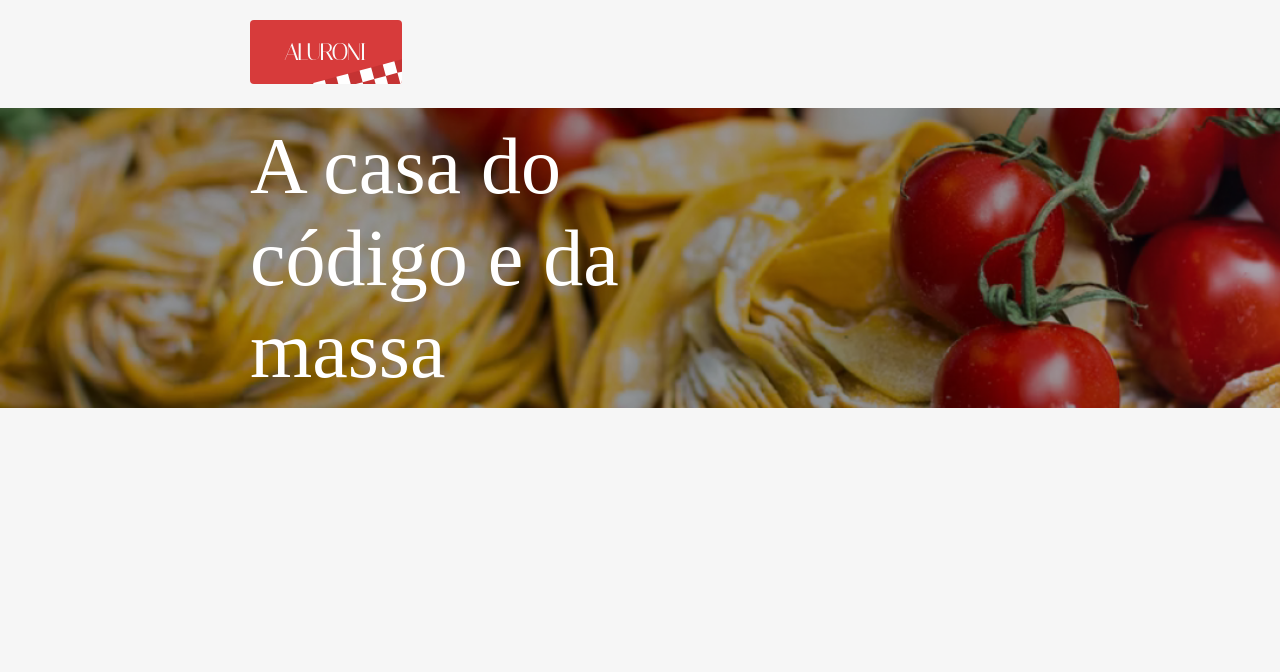
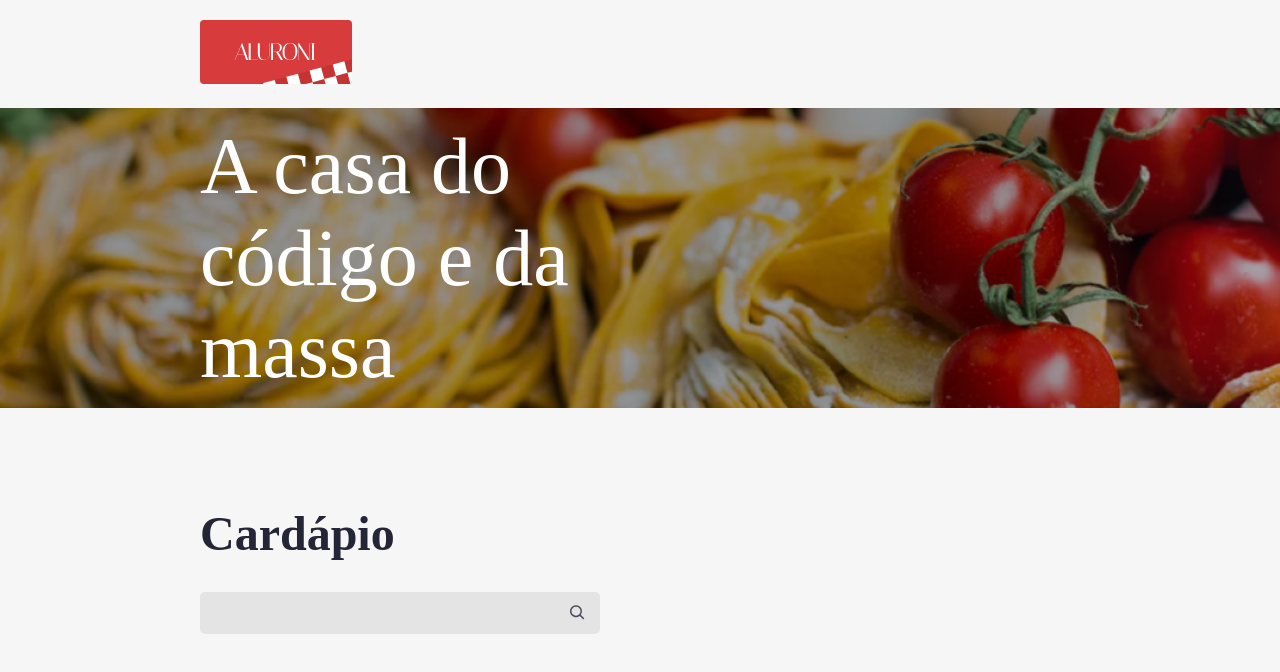
Before and after one commit to brunorochadelima/aluroni, a React (Vite) app: page / in a window 1280 px wide. Shown: the top 672 px of the page. Built offline with nearby package versions, Linux system fonts and the light colour scheme; a web font is replaced by a local one.

Commit message:
criando o buscador

```diff
--- a/package.json
+++ b/package.json
@@ -10,7 +10,8 @@
   "dependencies": {
     "normalize.css": "^8.0.1",
     "react": "^17.0.2",
-    "react-dom": "^17.0.2"
+    "react-dom": "^17.0.2",
+    "react-icons": "^4.3.1"
   },
   "devDependencies": {
     "@types/react": "^17.0.33",
--- a/src/pages/Cardapio/Cardapio.module.scss
+++ b/src/pages/Cardapio/Cardapio.module.scss
@@ -1,7 +1,17 @@
 @import "../../styles/variaveis.scss";
+@import "../../styles/breakpoints.scss";
 
 .menu {
-  padding: 20px 250px;
+  padding: 20px $padding-horizontal;
+  @media (max-width: $desktop_xsm) {
+    padding: 20px $padding-horizontal-mobile;
+  }
+  @media (min-width: $desktop_xsm) and (max-width: $desktop_sm) {
+    padding: 20px $padding-horizontal-sm;
+  }
+  @media (min-width: $desktop_sm) and (max-width: $desktop_md) {
+    padding: 20px $padding-horizontal-md;
+  }
 }
 
 .header {
@@ -11,8 +21,16 @@
   background-repeat: no-repeat;
   display: flex;
   height: 300px;
-  padding: 0 $padding-horizontal;
-
+  padding: 0px $padding-horizontal;
+  @media (max-width: $desktop_xsm) {
+    padding: 0px $padding-horizontal-mobile;
+  }
+  @media (min-width: $desktop_xsm) and (max-width: $desktop_sm) {
+    padding: 0px $padding-horizontal-sm;
+  }
+  @media (min-width: $desktop_sm) and (max-width: $desktop_md) {
+    padding: 0px $padding-horizontal-md;
+  }
   &__text {
     color: white;
     font-size: 5rem;
@@ -20,3 +38,21 @@
     width: 40%;
   }
 }
+
+.cardapio {
+  padding: 50px $padding-horizontal;
+  @media (max-width: $desktop_xsm) {
+    padding: 50px $padding-horizontal-mobile;
+  }
+  @media (min-width: $desktop_xsm) and (max-width: $desktop_sm) {
+    padding: 50px $padding-horizontal-sm;
+  }
+  @media (min-width: $desktop_sm) and (max-width: $desktop_md) {
+    padding: 50px $padding-horizontal-md;
+  }
+  &__titulo {
+    color: $dark;
+    font-size: 3rem;
+    margin-bottom: 30px;
+  }
+}
--- /dev/null
+++ b/src/pages/Cardapio/buscador/Buscador.module.scss
@@ -0,0 +1,28 @@
+@import "../../../styles/variaveis.scss";
+@import "../../../styles/breakpoints.scss";
+
+.buscador {
+  align-items: center;
+  background-color: $grey;
+  border-radius: 5px;
+  display: flex;
+  gap: 18px;
+  height: 42px;
+  justify-content: space-between;
+  padding: 0 15px;
+  width: 400px;
+  @media (max-width: $mobile) {
+    width: 100%;
+  }
+  input {
+    background-color: $grey;
+    border: none;
+    font-size: 1.5rem;
+    font-weight: bold;
+    outline: none;
+    width: 100%;
+    &::placeholder {
+      color: #4c4d5e;
+    }
+  }
+}
--- /dev/null
+++ b/src/pages/Cardapio/buscador/index.tsx
@@ -0,0 +1,20 @@
+import React from "react";
+import styles from "./Buscador.module.scss";
+import { CgSearch } from "react-icons/cg";
+
+interface Props {
+  busca: string;
+  setBusca: React.Dispatch<React.SetStateAction<string>>;
+}
+
+export default function Buscador({ busca, setBusca }: Props) {
+  return (
+    <div className={styles.buscador}>
+      <input
+        value={busca}
+        onChange={(evento) => setBusca(evento.target.value)}
+      />
+      <CgSearch size={20} color="#4C4D5E" />
+    </div>
+  );
+}
--- a/src/pages/Cardapio/index.tsx
+++ b/src/pages/Cardapio/index.tsx
@@ -1,18 +1,22 @@
 import React from "react";
 import styles from "./Cardapio.module.scss";
 import logo from "../../assets/logo.svg";
+import Buscador from "./buscador";
 
 function Cardapio() {
+  const [busca, setBusca] = React.useState("");
   return (
     <main>
       <nav className={styles.menu}>
         <img src={logo} alt="Logo do aluroni" />
       </nav>
       <header className={styles.header}>
-        <div className={styles.header__text}>
-          A casa do código e da massa
-        </div>
+        <div className={styles.header__text}>A casa do código e da massa</div>
       </header>
+      <section className={styles.cardapio}>
+        <h3 className={styles.cardapio__titulo}>Cardápio</h3>
+      <Buscador busca={busca} setBusca={setBusca} />
+      </section>
     </main>
   );
 }
--- /dev/null
+++ b/src/styles/breakpoints.scss
@@ -0,0 +1,4 @@
+$mobile: 768px;
+$desktop_xsm: 980px;
+$desktop_sm: 1080px;
+$desktop_md: 1280px;
--- a/src/styles/variaveis.scss
+++ b/src/styles/variaveis.scss
@@ -1 +1,11 @@
+$padding-horizontal-mobile: 100px;
+$padding-horizontal-sm: 150px;
+$padding-horizontal-md: 200px;
 $padding-horizontal: 250px;
+$dark: #242536;
+$dark-grey: #92929d;
+$grey: #e4e4e4;
+$black: #4c4d5e;
+$light-grey: #f6f6f6;
+$blue: #282b57;
+$red: #d73b3b;
```
Also changed, not shown: 1 other file (tests, documents, lock files or other folders).
